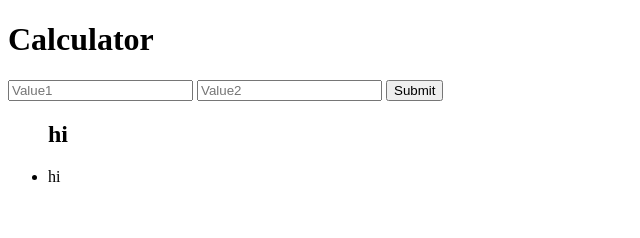
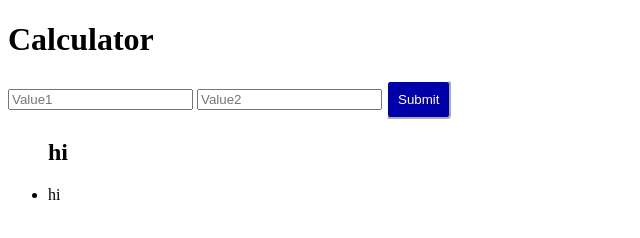
Before and after one commit to TheReshma/Calculator, a website: page index.html in a window 1280 px wide. Shown: the whole page, without its empty margins (0-640 px from the left). Drawn offline with Linux system fonts and the light colour scheme.

Commit message:
Added css for button

```diff
--- a/calculator.js
+++ b/calculator.js
@@ -3,6 +3,8 @@ const bodyParser = require("body-parser");
 const app = express();
 
 app.use(bodyParser.urlencoded({extended:true}));
+
+app.use(express.static("public"));
 
 app.get("/", function(req,res){
     res.sendFile(__dirname+"/index.html");
--- a/index.html
+++ b/index.html
@@ -5,6 +5,7 @@
     <meta http-equiv="X-UA-Compatible" content="IE=edge">
     <meta name="viewport" content="width=device-width, initial-scale=1.0">
     <title>Web Page</title>
+    <link rel="stylesheet" href="/css/styles.css">
 </head>
 <body>
     <h1>Calculator</h1>
--- /dev/null
+++ b/public/css/styles.css
@@ -0,0 +1,7 @@
+button{
+    background-color: rgb(0, 0, 170);
+    border-radius: 4px ;
+    border-color: white ;
+    padding: 10px;
+    color: white ;
+}
```
